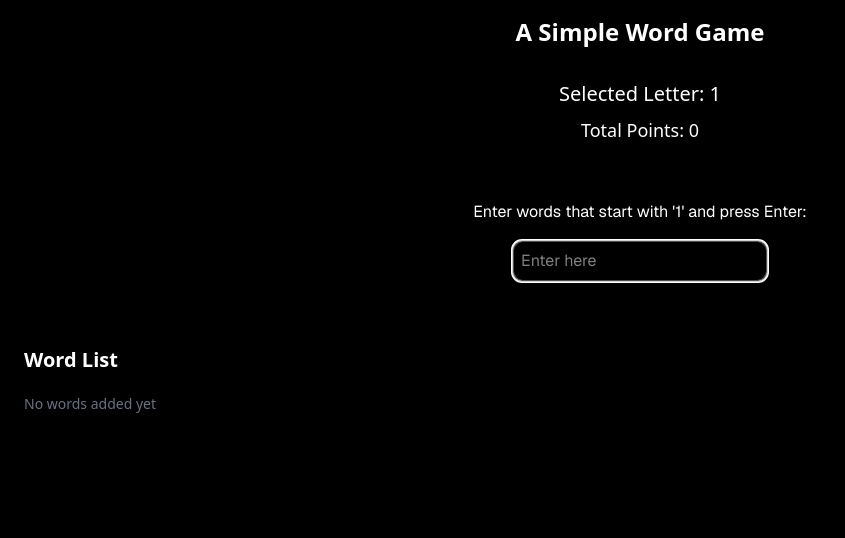
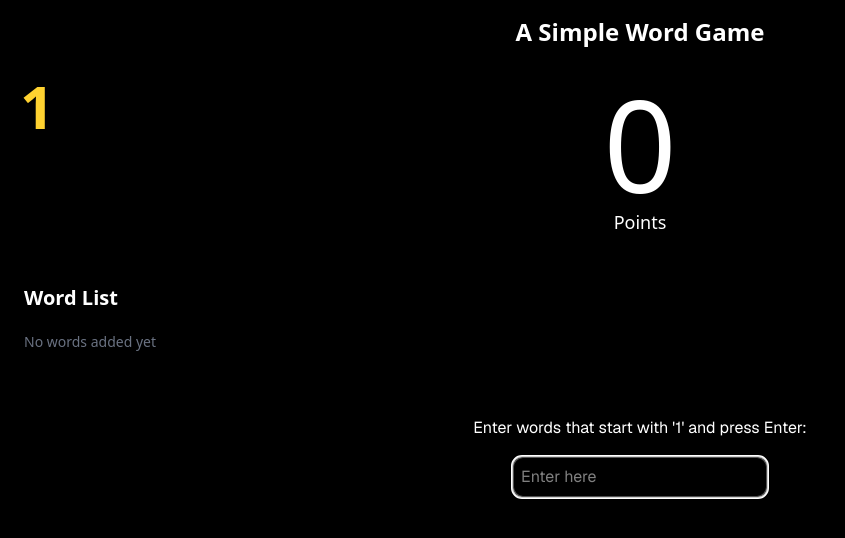
Before and after one commit to ankitkante/guess-words-from-letter, a Next.js app: page /alphabet/1 in a window 1280 px wide. Shown: the top 538 px of the page, without its empty margins (0-845 px from the left). Built offline with nearby package versions, Linux system fonts and the light colour scheme.

Commit message:
Move selected alphabet in the top left corner.

```diff
--- a/src/app/alphabet/[letter]/page.jsx
+++ b/src/app/alphabet/[letter]/page.jsx
@@ -2,6 +2,7 @@
 
 import WordInput from "@/components/word-input";
 import WordList from "@/components/word-list";
+import { cn } from "@/lib/utils";
 import { useParams } from "next/navigation";
 import { useMemo, useState } from "react";
 
@@ -14,18 +15,25 @@ export default function AlphabetDetailPage() {
   }, [wordList]);
 
   return (
-    <div className="flex flex-col bg-black h-[calc(100vh-64px)] text-white">
-      <div className="p-4 text-center">
-        <h2 className="text-xl mb-2">Selected Letter: {selectedAlphabet}</h2>
-        <h3 className="text-lg">Total Points: {totalPoints}</h3>
+    <div className="flex flex-col bg-black h-[calc(100vh-64px)] text-white relative">
+      <h2 className={cn(
+        "text-6xl font-extrabold tracking-wide text-amber-300",
+        "absolute left-1 top-1",
+        "px-4 py-2 ",
+      )} >{selectedAlphabet}</h2>
+      <div className="p-4 text-center flex mb-2 items-center">
+        <div className="flex-1">
+          <h3 className="text-9xl ">{totalPoints}</h3>
+          <p className="text-lg">Points</p>
+        </div>
       </div>
+      <WordList
+        wordList={wordList}
+      />
       <WordInput
         selectedLetter={selectedAlphabet}
         setWordList={setWordList}
       />
-      <WordList
-        wordList={wordList}
-      />
     </div>
   )
 }
```
